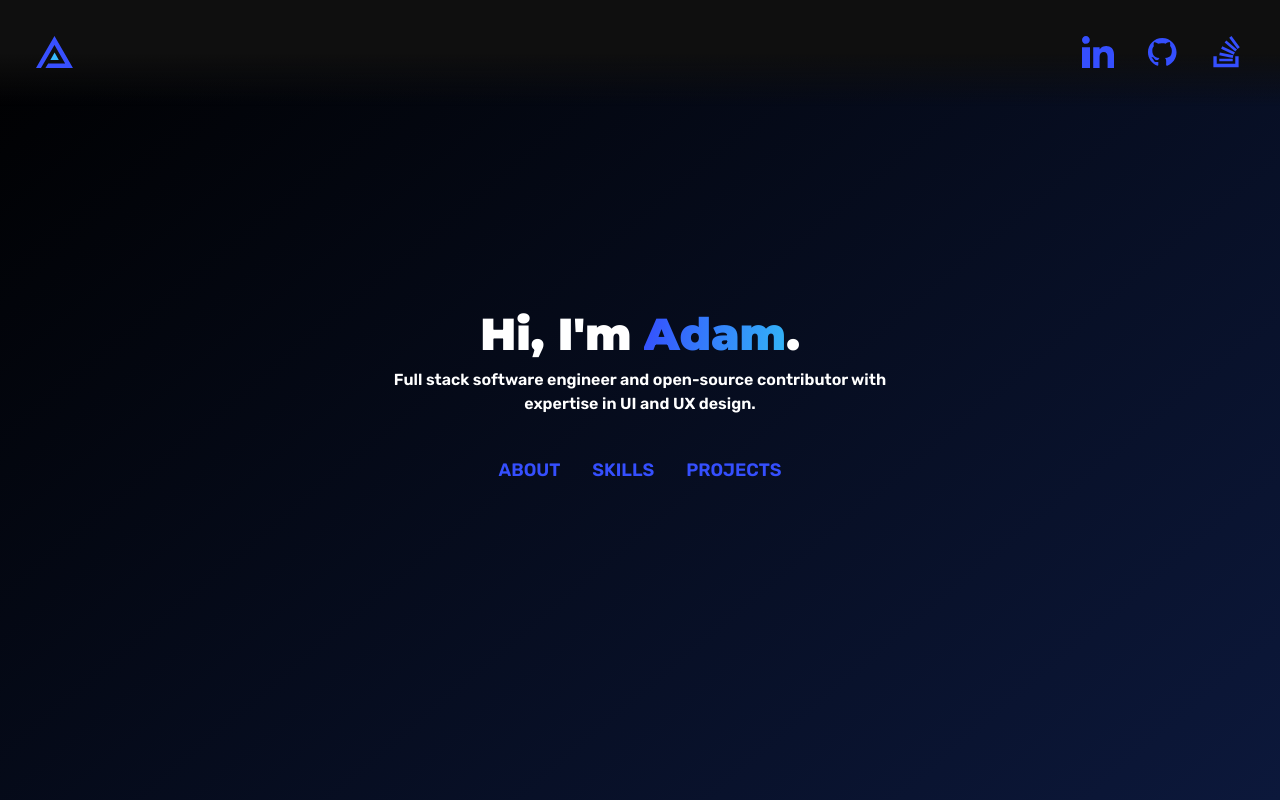
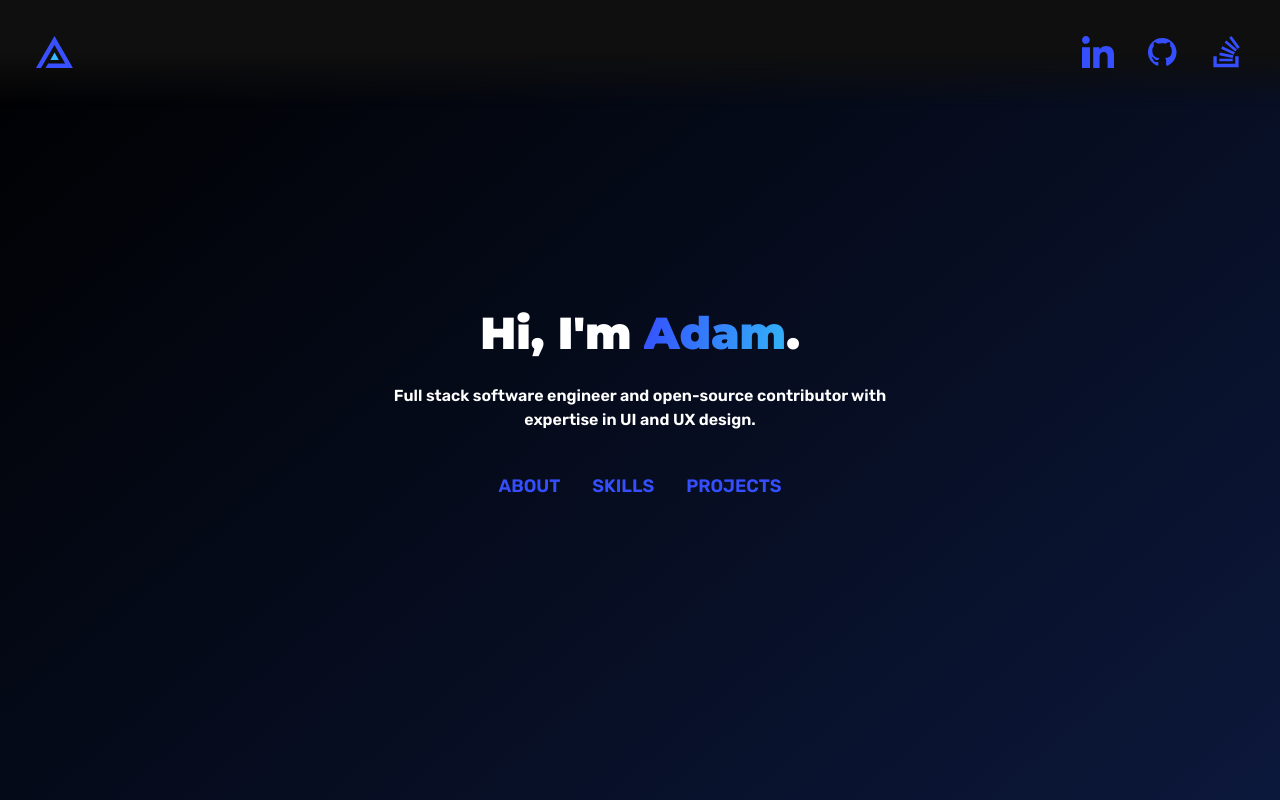
Before and after one commit to acdvs/acdvs.dev, a Next.js app: page / in a window 1280 px wide. Shown: the top 800 px of the page. Built offline with nearby package versions, Linux system fonts and the light colour scheme.

Commit message:
Fix h1 line height

```diff
--- a/src/styles/styles.css
+++ b/src/styles/styles.css
@@ -11,7 +11,7 @@
   }
 
   h1 {
-    @apply font-montserrat text-[2.4rem] leading-6 font-black mb-4 xs:text-[2.8rem] xs:leading-9;
+    @apply font-montserrat text-[2.4rem] font-black mb-4 xs:text-[2.8rem];
   }
 
   h2 {
```
